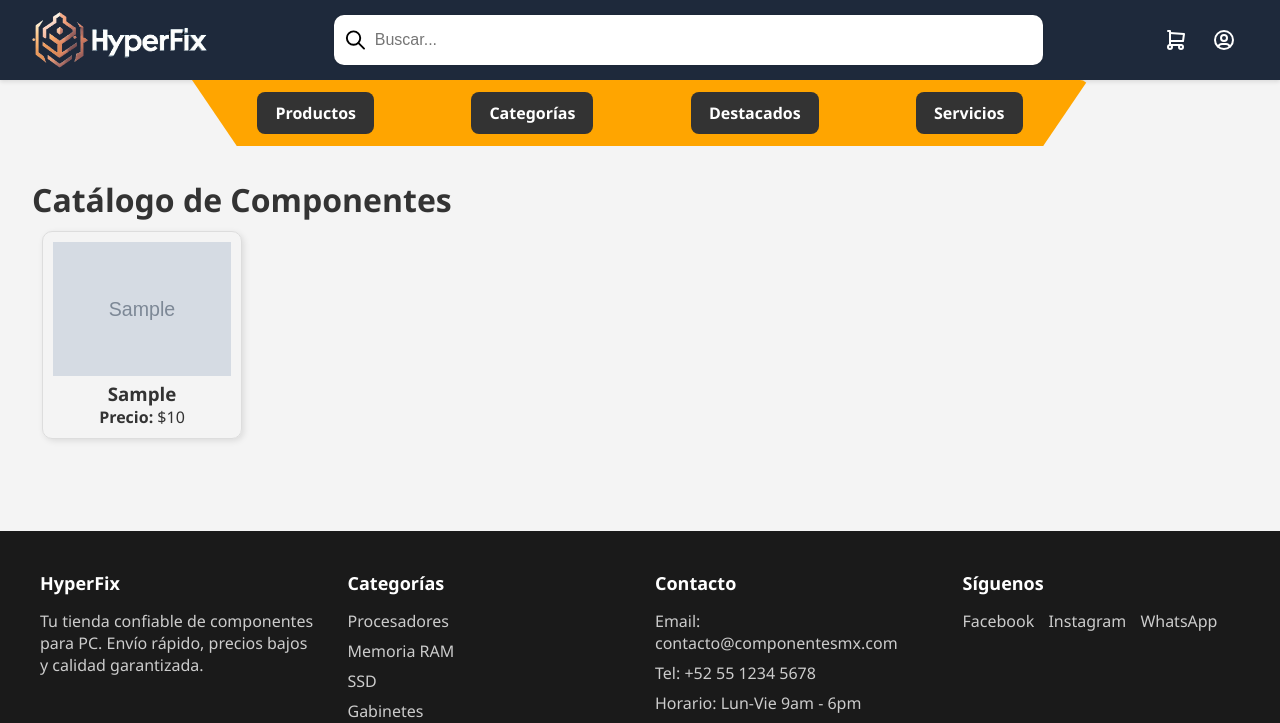
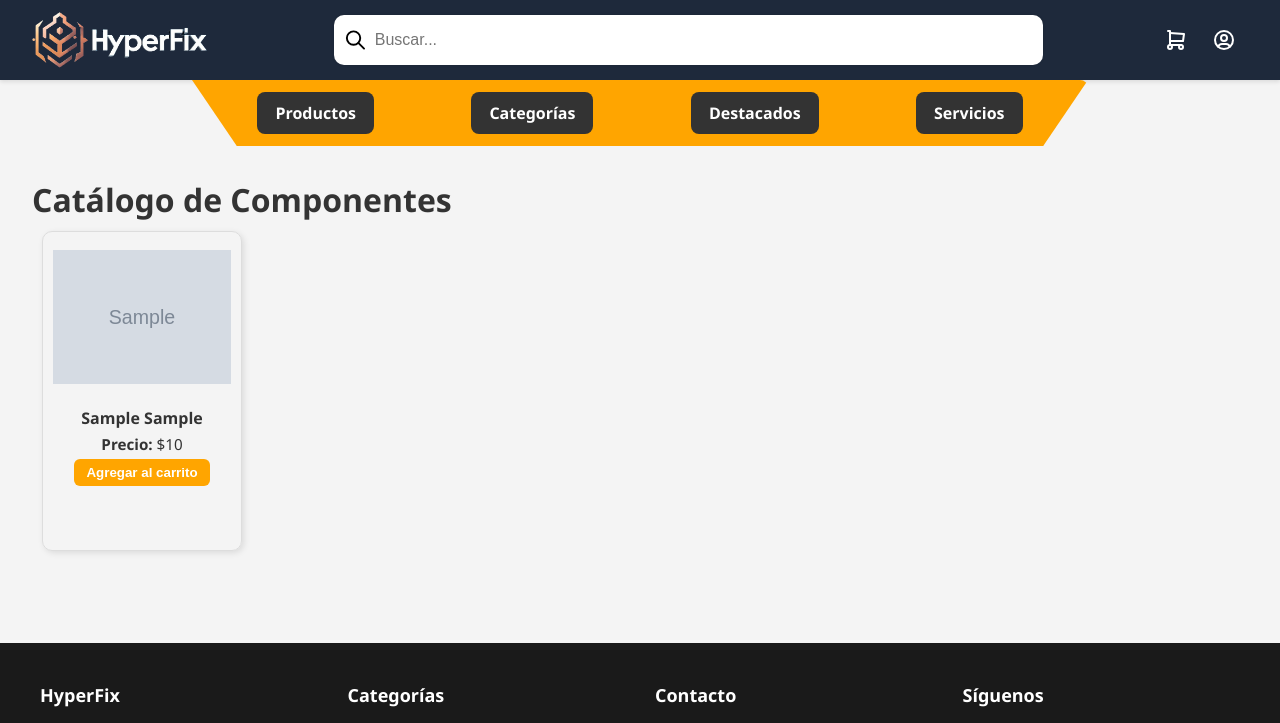
Before and after one commit to IZeonI/HyperFix-Django, a Django app: page /productos/componentes/ in a window 1280 px wide. Shown: the top 723 px of the page. Run offline with Django 5.2, Linux system fonts and the light colour scheme; tables that the repository leaves empty hold one stand-in row (values such as "Sample post"); grey boxes marked "Sample" are stand-in pictures.

Commit message:
Agrego mejoras en las tarjetas y pagina de detalles del producto

```diff
--- a/productos/templates/productos/componentes.html
+++ b/productos/templates/productos/componentes.html
@@ -13,9 +13,12 @@
     <div style="display: flex; flex-wrap: wrap;">
         {% for componente in componentes %}
             <div class="card">
-                <img src="{{ componente.imagen_url }}" alt="{{ componente.modelo }}">
-                <h3>{{ componente.modelo }}</h3>
-                <p><strong>Precio:</strong> ${{ componente.precio }}</p>
+                <a href="{% url 'detalle_producto' componente.id %}" class="card-link">
+                    <img src="{{ componente.imagen_url }}" alt="{{ componente.modelo }}">
+                    <h3>{{ componente.marca }} {{ componente.modelo }}</h3>
+                    <p><strong>Precio:</strong> ${{ componente.precio }}</p>
+                    <button class="add-to-cart">Agregar al carrito</button>
+                </a>
             </div>
         {% endfor %}
     </div>
--- a/productos/urls.py
+++ b/productos/urls.py
@@ -3,4 +3,5 @@ from . import views
 
 urlpatterns = [
     path('componentes/', views.lista_componentes, name='lista_componentes'),
+    path('<int:id>/', views.detalle_producto, name='detalle_producto'),
 ]
--- a/productos/views.py
+++ b/productos/views.py
@@ -1,7 +1,10 @@
-from django.shortcuts import render
-
+from django.shortcuts import render, get_object_or_404
 from .models import Componentes
 
 def lista_componentes(request):
     componentes = Componentes.objects.all()
     return render(request, 'productos/componentes.html', {'componentes': componentes})
+
+def detalle_producto(request, id):
+    componente = get_object_or_404(Componentes, id=id)
+    return render(request, 'productos/detalle_producto.html', {'componente': componente})
--- a/static/css/cards.css
+++ b/static/css/cards.css
@@ -4,12 +4,56 @@
     width: 200px;
     padding: 10px;
     margin: 10px;
-    display: inline-block;
-    vertical-align: top;
+    display: flex;
+    flex-direction: column;
+    justify-content: space-between;
+    align-items: center;
     text-align: center;
     box-shadow: 2px 2px 6px rgba(0,0,0,0.1);
+    height: 320px;
+    transition: transform 0.2s ease, box-shadow 0.2s ease;
 }
+
+.card:hover {
+    cursor: pointer;
+    transform: scale(1.05);
+    box-shadow: 4px 4px 12px rgba(0, 0, 0, 0.2);
+}
+
 .card img {
-    max-width: 100%;
-    height: auto;
+    width: 100%;
+    height: 150px; /* Misma altura para todas las imágenes */
+    object-fit: contain; /* o cover si prefieres recortar */
+    margin-bottom: 10px;
 }
+
+.card h3 {
+    font-size: 1rem;
+    margin: 0 0 5px;
+}
+
+.card p {
+    margin: 5px 0;
+    font-size: 0.95rem;
+}
+
+.card-link {
+    text-decoration: none;
+    color: inherit;
+}
+
+.add-to-cart {
+    margin-top: auto;
+    padding: 6px 12px;
+    border: none;
+    border-radius: 6px;
+    background-color: #FFA500;
+    color: white;
+    font-weight: bold;
+    cursor: pointer;
+    transition: background-color 0.2s ease-in-out;
+}
+
+.add-to-cart:hover {
+    background-color: #e69500;
+}
```
Also changed, not shown: productos/templates/productos/detalle_producto.html (added, +47 -0 lines), static/css/product_details.css (added, +89 -0 lines).
